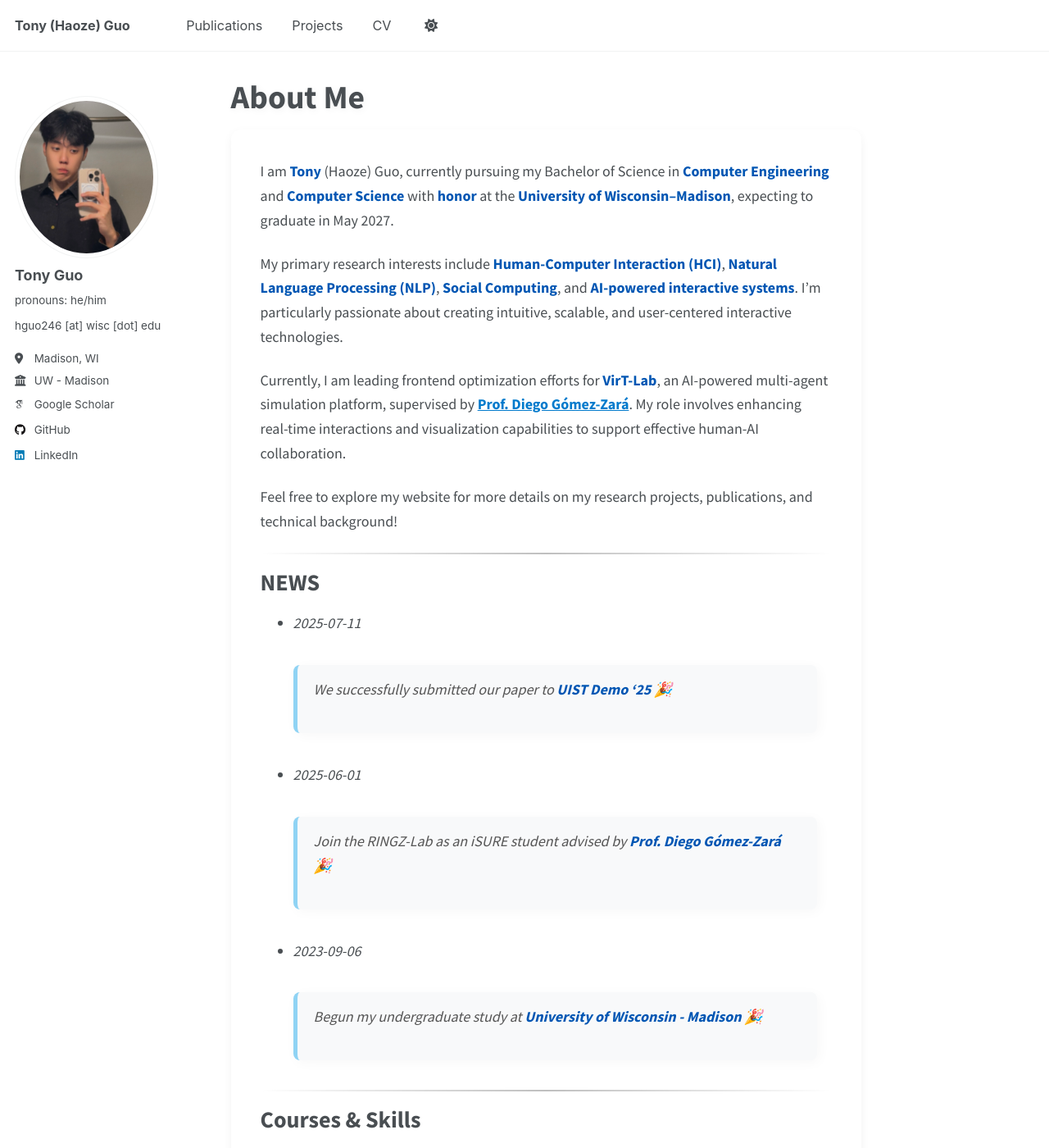
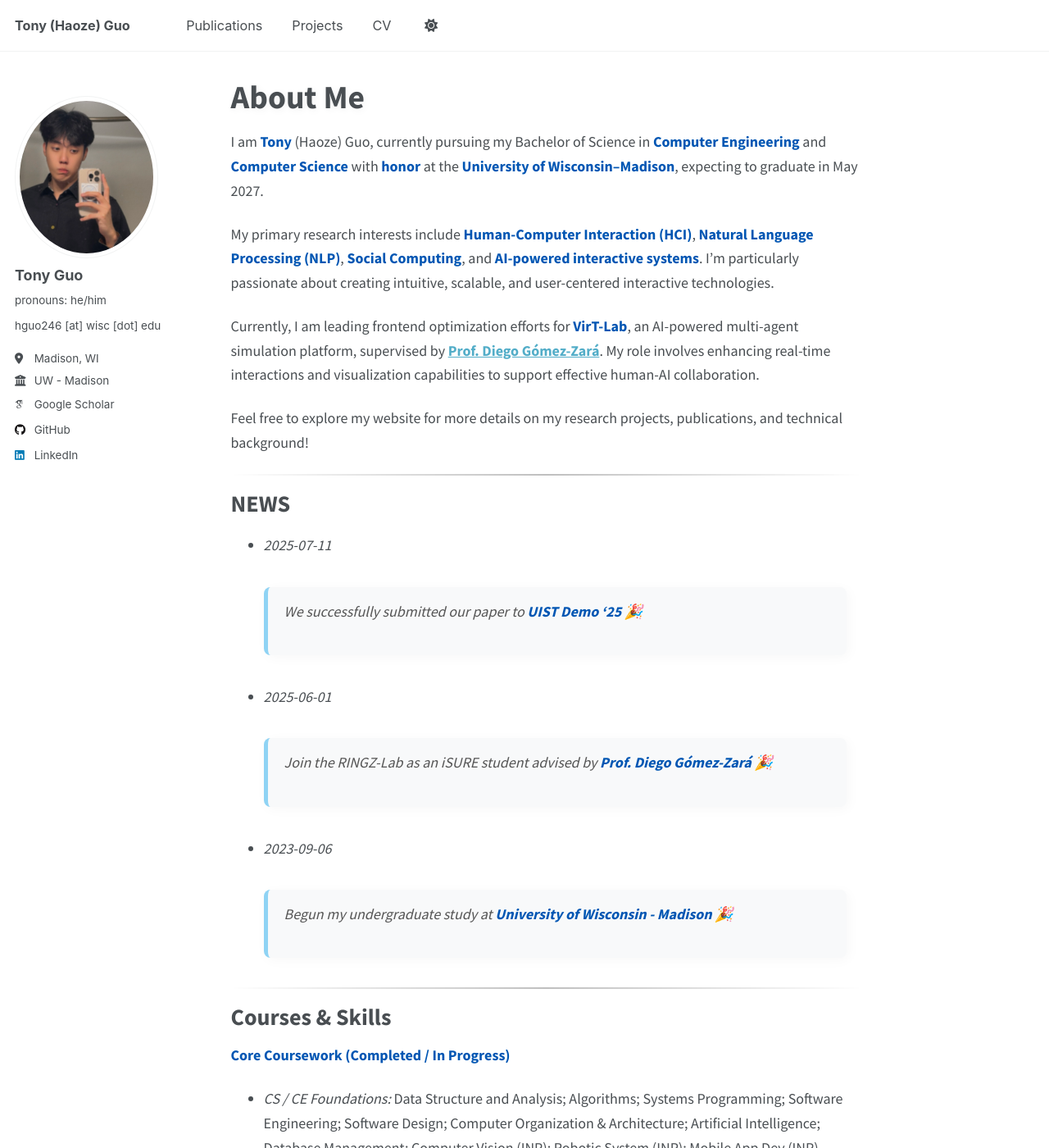
Before and after one commit to TonyGuo30/TonyGuo.github.io, a Jekyll site: the page built from _pages/about.md, in a window 1280 px wide and 1400 px high. Shown: the whole window at 82% size. Built offline with Jekyll 4.4.1, drawn with Linux system fonts in a browser that asks for light colours; some web fonts are replaced; a script that is not in the unit is left out.

Commit message:
Update _custom.scss

```diff
--- a/_sass/_custom.scss
+++ b/_sass/_custom.scss
@@ -49,26 +49,3 @@
   font-style: italic;
   color: #555;
 }
-
-/* 1. Smooth Scrolling for Anchor Links */
-html {
-  scroll-behavior: smooth;
-}
-
-/* 2. Link Hover Enhancements */
-a {
-  transition: color 0.3s ease;
-  color: #007acc;
-}
-a:hover {
-  color: #0056b3;
-  text-decoration: underline;
-}
-
-/* 3. Subtle Elevation for Page Content Area */
-.page__content {
-  background: #fff;
-  padding: 2rem;
-  border-radius: 12px;
-  box-shadow: 0 4px 12px rgba(0,0,0,0.05);
-}
```
